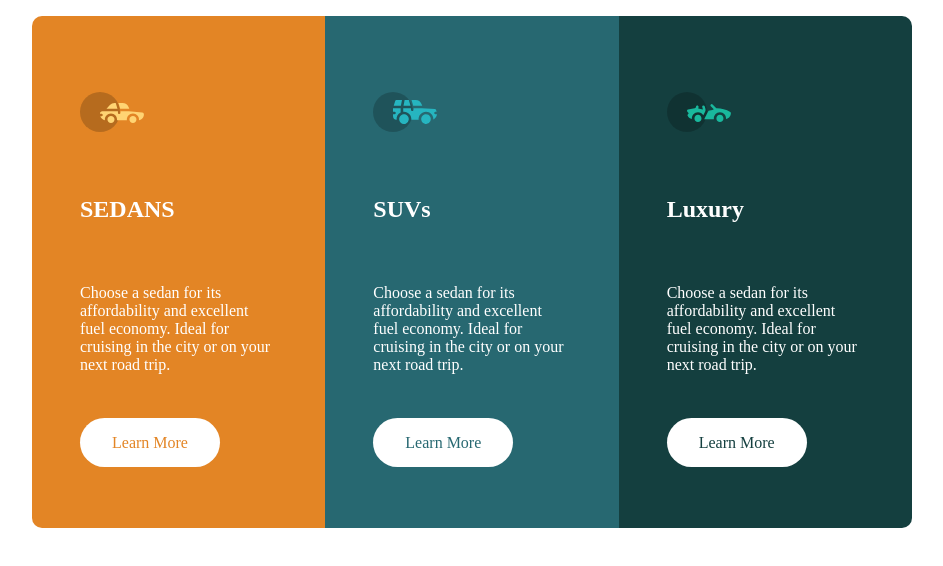
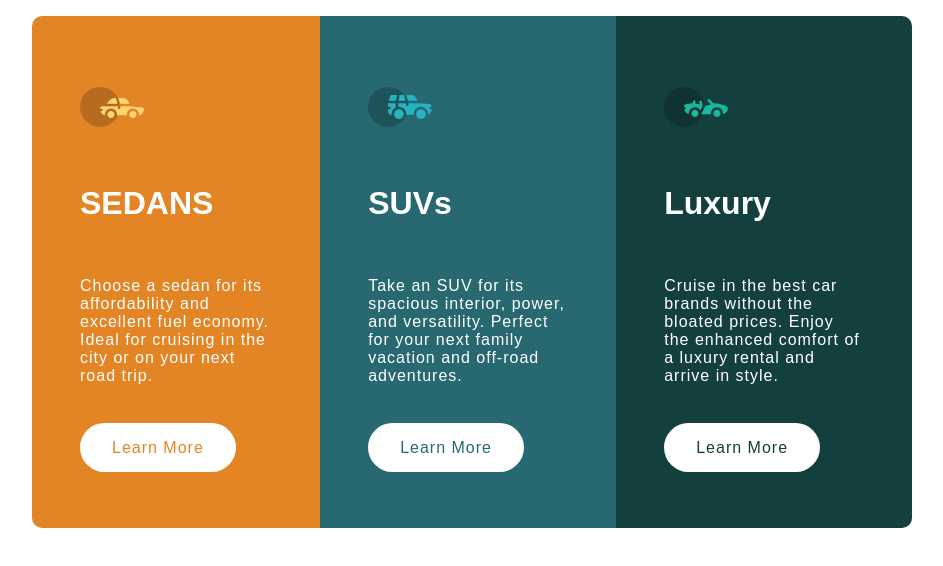
Before and after one commit to FranciscoV08/FrontendMentor__3-column-preview-card-component, a plain HTML site: page index.html in a window 1280 px wide. Shown: the whole page, without its empty margins (168-1111 px from the left). Drawn offline with Linux system fonts and the light colour scheme.

Commit message:
tipografia, espaciado de letra, readme

```diff
--- a/index.html
+++ b/index.html
@@ -12,30 +12,30 @@
             <div>
                 <img src="./images/icon-sedans.svg" alt="">
             </div>
-            <h2>SEDANS</h2>
-            <p>Choose a sedan for its affordability and excellent fuel economy. Ideal for cruising in the city or on your next road trip.</p>
+            <h1 class="lato-bold">SEDANS</h1>
+            <p class="lex-deca">Choose a sedan for its affordability and excellent fuel economy. Ideal for cruising in the city or on your next road trip.</p>
             <div>
-                <a href="">Learn More</a>
+                <a class="lex-deca"  href="">Learn More</a>
             </div>
         </div>
         <div class="card__suvs">
             <div>
                 <img src="./images/icon-suvs.svg" alt="">
             </div>
-            <h2>SUVs</h2>
-            <p>Choose a sedan for its affordability and excellent fuel economy. Ideal for cruising in the city or on your next road trip.</p>
+            <h1 class="lato-bold">SUVs</h1>
+            <p class="lex-deca">Take an SUV for its spacious interior, power, and versatility. Perfect for your next family vacation and off-road adventures.</p>
             <div>
-                <a href="">Learn More</a>
+                <a class="lex-deca" href="">Learn More</a>
             </div>
         </div>
         <div class="card__luxury">
             <div>
                 <img src="./images/icon-luxury.svg" alt="">
             </div>
-            <h2>Luxury</h2>
-            <p>Choose a sedan for its affordability and excellent fuel economy. Ideal for cruising in the city or on your next road trip.</p>
+            <h1 class="lato-bold">Luxury</h1>
+            <p class="lex-deca">Cruise in the best car brands without the bloated prices. Enjoy the enhanced comfort of a luxury rental and arrive in style.</p>
             <div>
-                <a href="">Learn More</a>
+                <a class="lex-deca"  href="">Learn More</a>
             </div>
         </div>
     </div>
--- a/style.css
+++ b/style.css
@@ -15,6 +15,24 @@ a{
     border-radius: 3rem;
 }
 
+
+.lato-bold {
+  font-family: "Big Shoulders", sans-serif;
+  font-optical-sizing: auto;
+  font-weight: 700;
+  font-style: normal;
+}
+.lex-deca{
+  font-family: "Lexend Deca", sans-serif;
+  font-optical-sizing: auto;
+  font-weight: 400;
+  font-style: normal;
+
+  letter-spacing: 1px;
+}
+
+
+/*  */
 .card__sedan{
     background-color: #E38525;
     padding: 1rem 3rem;
```
Also changed, not shown: 1 other file.
